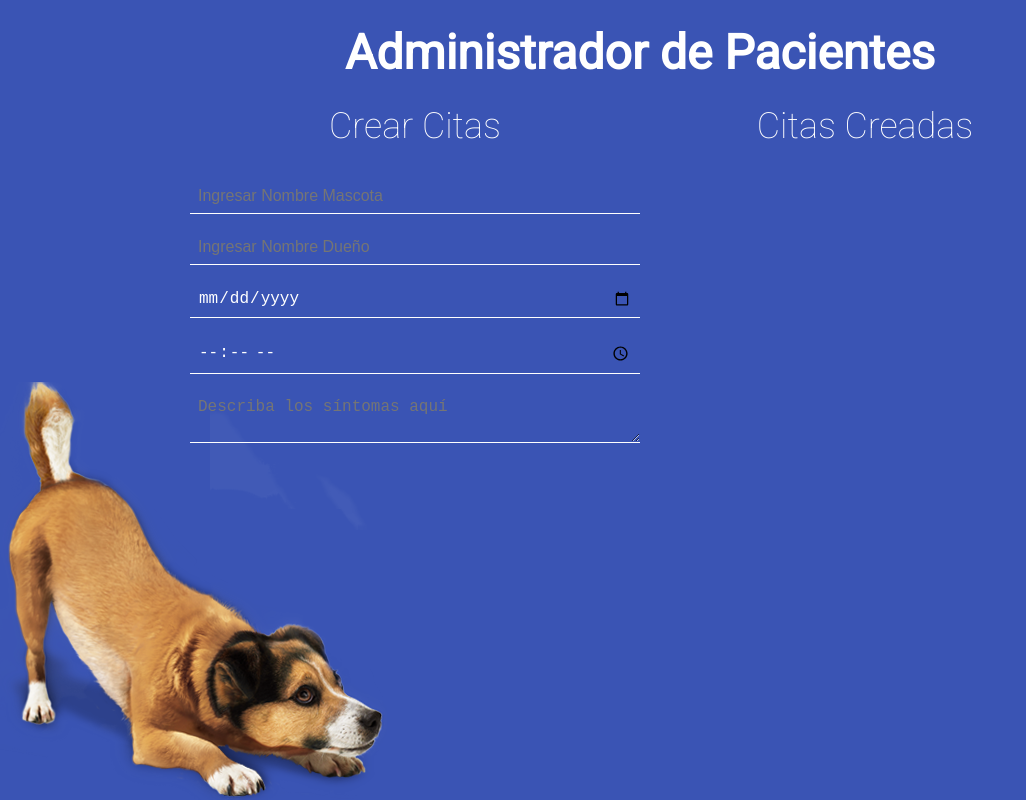
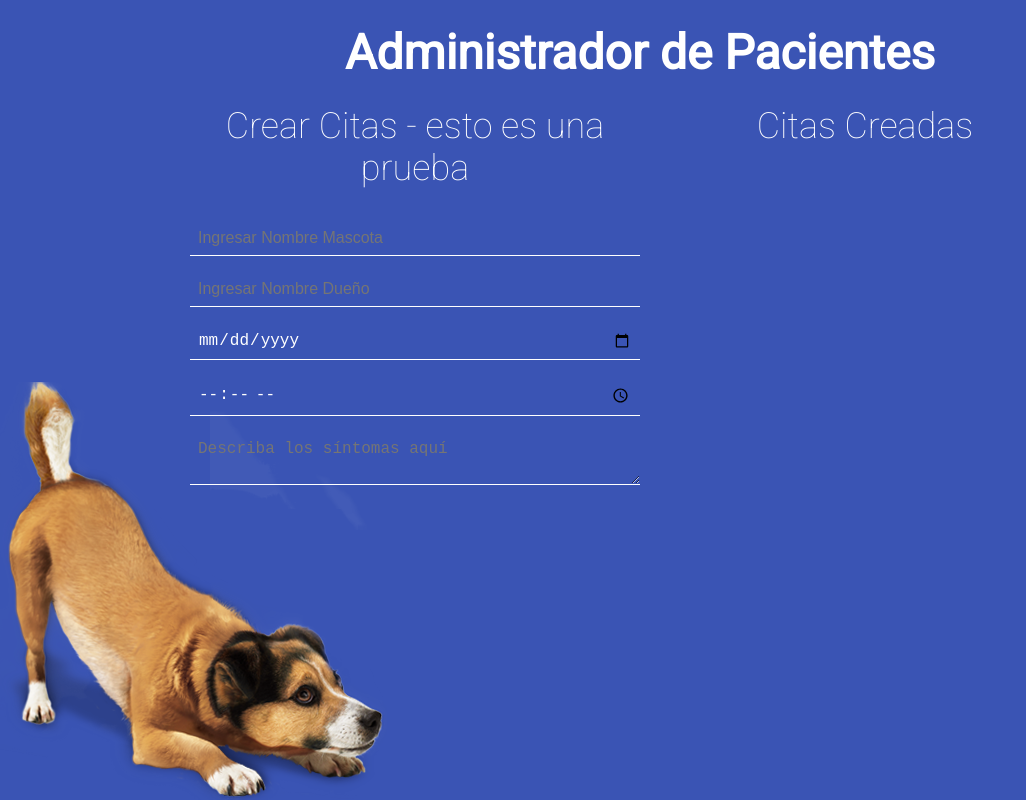
Before and after one commit to areyesf/MaquetadosWeb, a plain HTML site: page index.html in a window 1280 px wide. Shown: the whole page, without its empty margins (0-1026 px from the left). Drawn offline with Linux system fonts and the light colour scheme.

Commit message:
prueba de sincronizado

```diff
--- a/index.html
+++ b/index.html
@@ -13,7 +13,7 @@
     <div class="container">
       <!-- FORM -->
       <section>
-        <h2>Crear Citas</h2>
+        <h2>Crear Citas - esto es una prueba</h2>
         <form>
           <input type="text" placeholder="Ingresar Nombre Mascota" />
           <input type="text" placeholder="Ingresar Nombre Dueño" />
```
